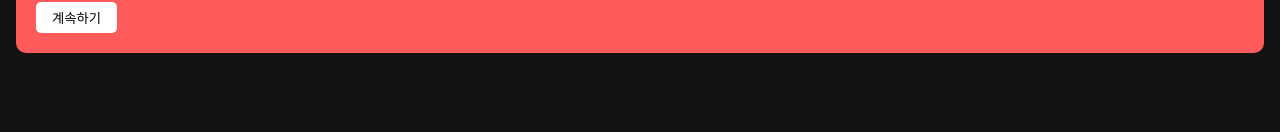
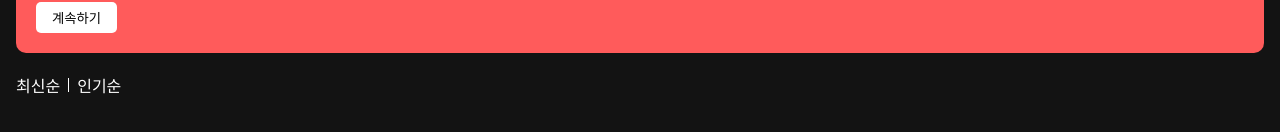
Before and after one commit to Qfeed-Dev/qfeed-client-web, a Next.js app: page / in a window 1280 px wide. Shown: the part 248-380 px from the top of the page. Built offline with nearby package versions, Linux system fonts and the light colour scheme.

Commit message:
feat: Filter, Hr 컴포넌트 추가

```diff
--- a/src/app/page.tsx
+++ b/src/app/page.tsx
@@ -1,5 +1,6 @@
 import { Metadata } from "next";
 import BasicQuestion from "src/components/pages/home/BasicQuestion";
+import Filter from "src/components/pages/home/Filter";
 import HomeTitle from "src/components/pages/home/HomeTitle";
 import Spacing from "src/components/Spacing";
 import "./Home.scss";
@@ -18,7 +19,7 @@ export default function Page() {
       <BasicQuestion type="question" />
       <Spacing size={20} />
 
-      {/* 최신순 인기순 */}
+      <Filter />
       <Spacing size={14} />
     </div>
   );
--- /dev/null
+++ b/src/components/Hr/Hr.tsx
@@ -0,0 +1,32 @@
+"use client";
+import { colors } from "src/constants/colors";
+import { css, styled } from "styled-components";
+import { match } from "ts-pattern";
+
+interface Props {
+  horizonal?: boolean;
+  size?: number;
+}
+
+const Hr = ({ horizonal = false, size = 1 }: Props) => {
+  return <HrWrapper horizonal={horizonal} size={size} />;
+};
+
+const HrWrapper = styled.hr<{ horizonal: boolean; size: number }>`
+  ${({ horizonal, size }) =>
+    horizonal
+      ? css`
+          width: ${size}px;
+          height: 100%;
+        `
+      : css`
+          width: 100%;
+          height: ${size}px;
+        `}
+  margin: 0;
+  padding: 0;
+  border: 0;
+  background-color: ${colors.Qwhite};
+`;
+
+export default Hr;
--- /dev/null
+++ b/src/components/Hr/index.ts
@@ -0,0 +1 @@
+export { default } from "./Hr";
--- a/src/components/pages/home/BasicQuestion.tsx
+++ b/src/components/pages/home/BasicQuestion.tsx
@@ -23,6 +23,7 @@ const BasicQuestion = ({ type = "pick-me" }: Props) => {
         <Menu>
           <MiddleText>아직 9문제 남았어요!</MiddleText>
         </Menu>
+
         {type === "question" && (
           <Menu>
             <BottomButton>계속하기</BottomButton>
--- /dev/null
+++ b/src/components/pages/home/Filter.tsx
@@ -0,0 +1,34 @@
+"use client";
+import Hr from "src/components/Hr";
+import { colors } from "src/constants/colors";
+import { styled } from "styled-components";
+import { match } from "ts-pattern";
+
+interface Props {}
+
+const Filter = ({}: Props) => {
+  return (
+    <FilterWrapper>
+      <Menu>최신순</Menu>
+      <Menu style={{ padding: "5px 0" }}>
+        <Hr horizonal={true} />
+      </Menu>
+
+      <Menu>인기순</Menu>
+    </FilterWrapper>
+  );
+};
+
+const FilterWrapper = styled.div`
+  width: 100%;
+
+  display: flex;
+  gap: 8px;
+  border-radius: 10px;
+`;
+
+const Menu = styled.div`
+  color: ${colors.Qwhite};
+`;
+
+export default Filter;
```
